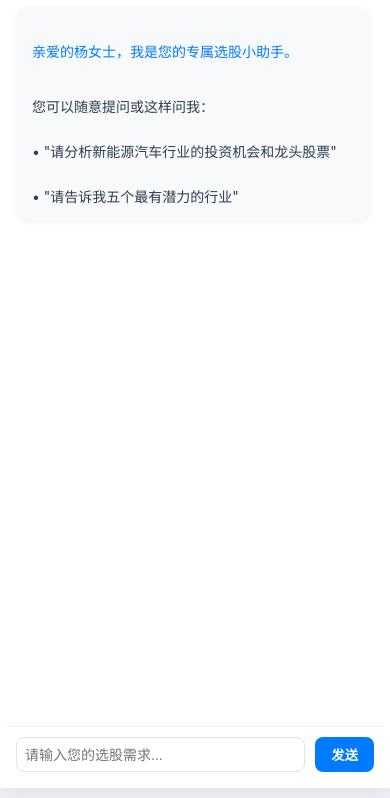
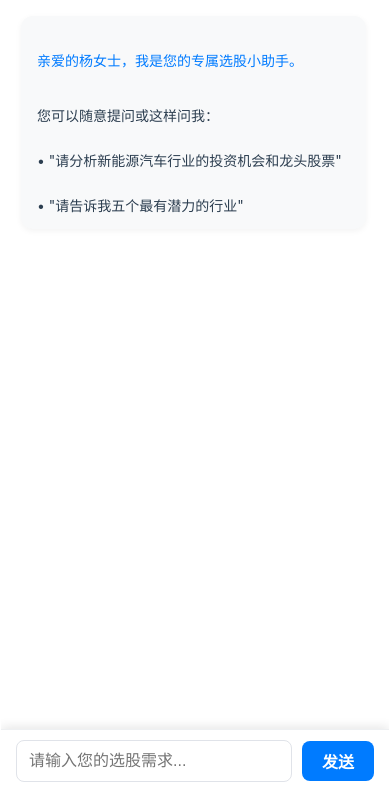
Before and after one commit to Vinniebaby/stock-helper, a plain HTML site: page index.html in a window 390 px wide. Shown: the part 68-866 px from the top of the page. Drawn offline with Linux system fonts and the light colour scheme.

Commit message:
fix: 优化移动端输入框样式 - 调整输入框位置避免被键盘遮挡 - 统一输入框和按钮高度为44px - 优化移动端布局和间距

```diff
--- a/index.html
+++ b/index.html
@@ -637,6 +637,8 @@
                 max-width: none;
                 border-radius: 0;
                 padding: 10px;
+                display: flex;
+                flex-direction: column;
             }
 
             .chat-header h1 {
@@ -684,21 +686,65 @@
             .chat-messages {
                 padding: 10px;
             }
+
+            .chat-input {
+                position: fixed;
+                bottom: 0;
+                left: 0;
+                right: 0;
+                background: white;
+                padding: 10px 15px;
+                box-shadow: 0 -2px 10px rgba(0, 0, 0, 0.1);
+                z-index: 1000;
+                display: flex;
+                align-items: center;
+                gap: 10px;
+            }
+
+            .chat-input input {
+                flex: 1;
+                height: 44px;
+                padding: 0 12px;
+                font-size: 16px;
+                border: 1px solid #e0e3e9;
+                border-radius: 8px;
+            }
+
+            .chat-input button {
+                height: 44px;
+                padding: 0 20px;
+                font-size: 16px;
+                border-radius: 8px;
+                display: flex;
+                align-items: center;
+                justify-content: center;
+                white-space: nowrap;
+            }
+
+            .chat-messages {
+                flex: 1;
+                overflow-y: auto;
+                padding: 10px;
+                margin-bottom: 70px;
+            }
+
+            .chat-input input {
+                height: 40px;
+            }
+
+            .chat-input button {
+                height: 40px;
+            }
         }
 
-        /* 添加竖屏设备的特殊处理 */
+        /* 针对 iPhone 等带有底部操作条的设备 */
         @media screen and (max-width: 480px) {
-            .chat-container {
-                padding: 5px;
+            .chat-messages {
+                margin-bottom: 90px;
             }
 
-            .chat-header h1 {
-                font-size: 1.2em;
-            }
-
-            .svip-tag {
-                font-size: 0.4em;
-                padding: 3px 6px;
+            .chat-input {
+                padding-bottom: max(15px, env(safe-area-inset-bottom));
             }
         }
     </style>
```
